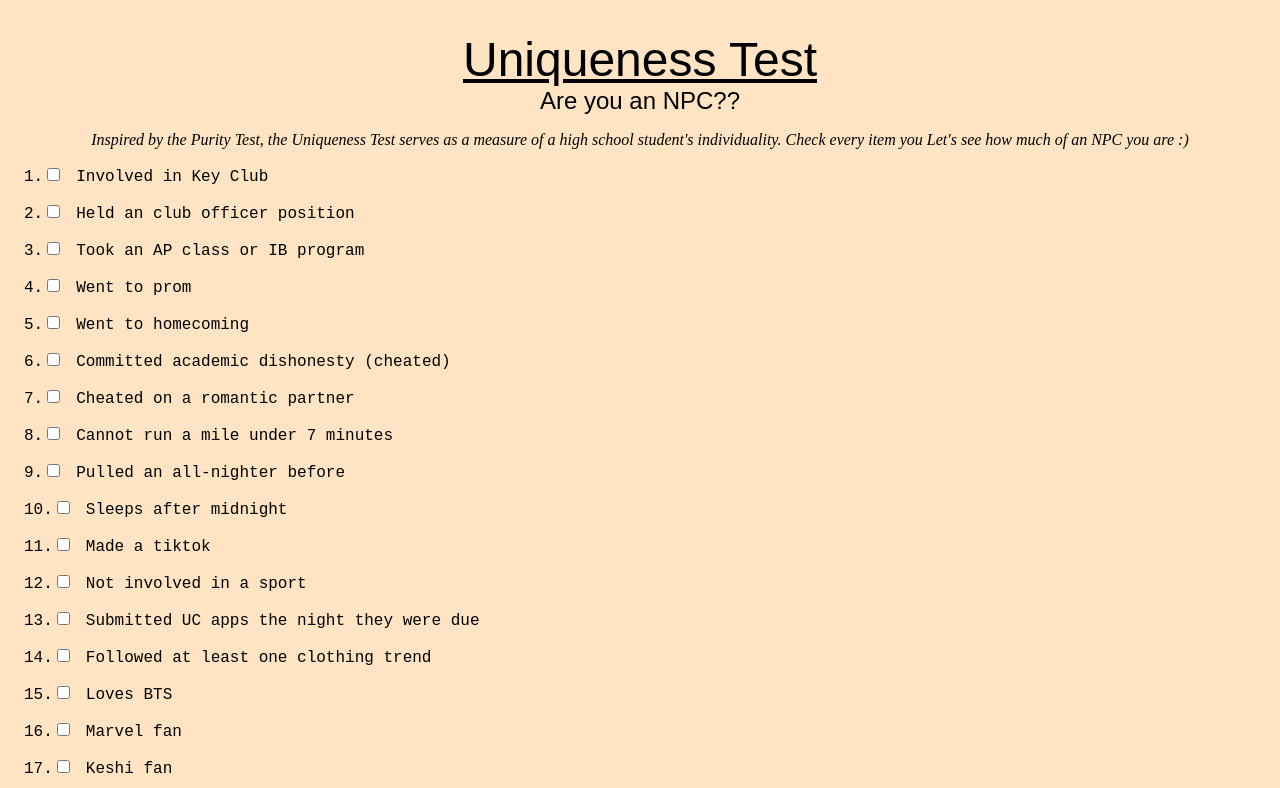
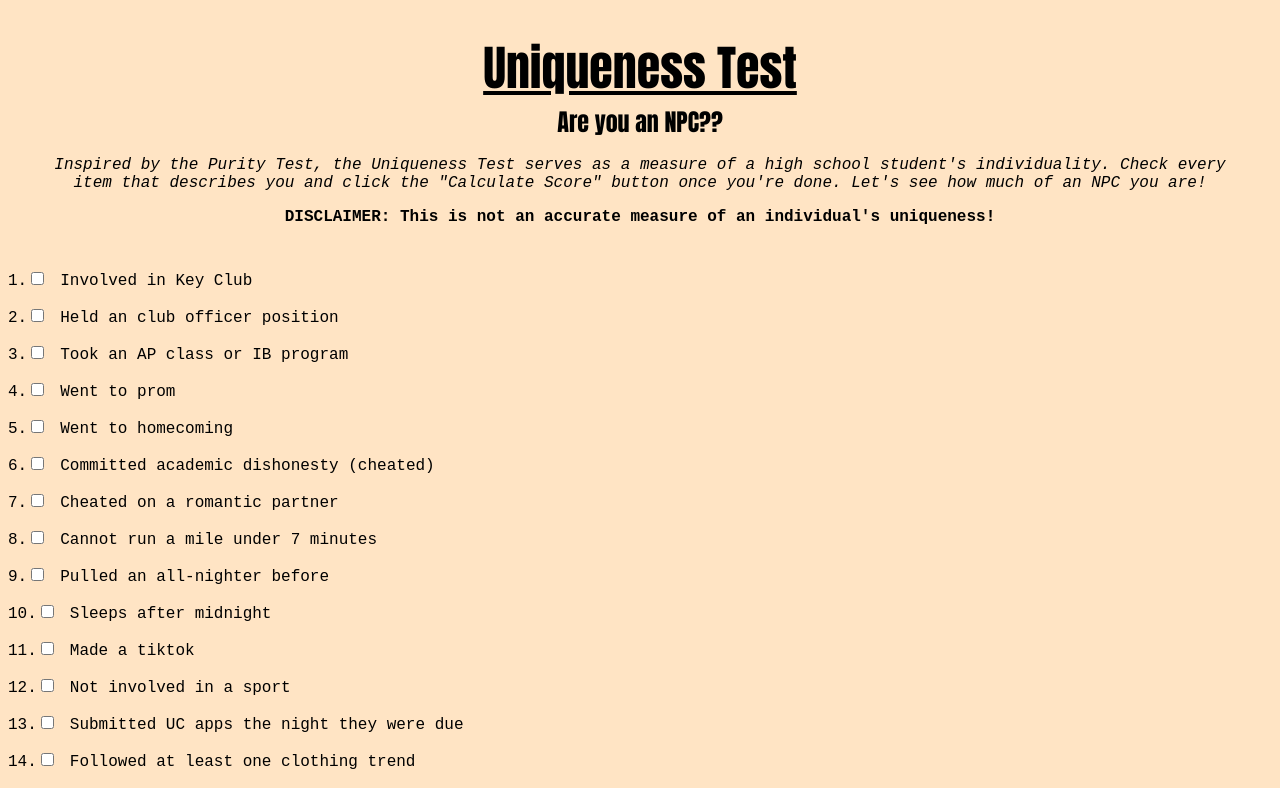
Before and after one commit to trungvu08/UniquenessTest, a React (Create React App) app: page / in a window 1280 px wide. Shown: the top 788 px of the page. Built offline with nearby package versions, Linux system fonts and the light colour scheme.

Commit message:
completed game unless font compatibility fails

```diff
--- a/src/App.css
+++ b/src/App.css
@@ -1,20 +1,29 @@
 body {
-  font-family:monospace;
+  font-family:'Times New Roman', Times, serif;
   background-color:bisque;
 }
 
 h1 {
   text-align: center;
-  font-family:fantasy;
+  font-family:Impact;
   font-size: 3rem;
   font-weight: normal;
   text-decoration-line:underline;
   margin-bottom: 0rem;
 }
 
+h2 {
+  text-align: center;
+  font-family: Verdana;
+  font-size: 2rem;
+  font-weight: normal;
+  margin-top: 0rem;
+  margin-bottom: 0rem;
+}
+
 h4 {
   text-align: center;
-  font-family: fantasy;
+  font-family: Impact;
   font-size: 1.5rem;
   font-weight: normal;
   margin-top: 0rem;
@@ -23,18 +32,18 @@ h4 {
 
 blockquote {
   text-align: center;
-  font-family: cursive;
+  font-family: monospace;
   font-size: 1rem;
   font-style: italic;
   margin-bottom:0.5rem;
 }
 
-form {
+text {
   text-align: left;
   max-width: 30rem;
   margin-left: 1rem;
   font-size: 1rem;
-  font-family:monospace;
+  font-family: monospace;
 }
 
 label {
@@ -48,7 +57,9 @@ input[type="checkbox"] {
 
 p {
   text-align: center;
-  margin: 2rem 0;
+  margin-top: 0rem;
+  font-size: 0.90rem;
+  font-family: monospace;
 }
 
 button[type="submit"] {
--- a/src/App.js
+++ b/src/App.js
@@ -1,6 +1,4 @@
 import React, { useState } from 'react';
-import Button from 'react-bootstrap/Button';
-import Modal from 'react-bootstrap/Modal';
 
 const questions = [
   { id:  1, text: 'Involved in Key Club', value: 1 },
@@ -108,6 +106,7 @@ const questions = [
 function UniquenessTest() {
   const [score, setScore] = useState(100);
   const [selectedAnswers, setSelectedAnswers] = useState([]);
+  const [isRevealed, setIsRevealed] = useState(false); // track reveal state
 
   function handleAnswerSelected(answerId) {
     const answerIndex = selectedAnswers.indexOf(answerId);
@@ -122,13 +121,36 @@ function UniquenessTest() {
     }
   }
 
-  function handleSubmit(event) {
-    event.preventDefault();
-    // navigate to the results page and pass the final score as a prop
-    // or update the state to render the results component here
+  function handleReveal() {
+    setIsRevealed(true); // set reveal state to true
   }
 
   return (
+    <div>
+      {isRevealed ? ( // conditionally render new content if isRevealed is true
+        <div>
+          <h1>
+            Uniqueness Test
+          </h1>
+          <h2>
+            Your score:
+          </h2>
+          <h2 style={{color:'red'}}>
+            {score}
+          </h2>
+          <blockquote style={{textDecorationLine:'underline'}}>
+            What does your score mean?
+          </blockquote>
+          <p>
+            The Uniqueness Test asked you 100 questions to determine your
+            level of uniqueness of a scale of 0 to 100. The closer you
+            are to 100, the more unique you are. The closer to 0 you are,
+            the more of an NPC you are. Ultimately, this game was made for
+            fun and these questions don't actually reflect what makes someone unique
+            or not. You are unique and special regardless of your score :)
+          </p>
+        </div>
+      ) : ( // render current content if isRevealed is false
         <div>
           <h1>
             Uniqueness Test
@@ -138,9 +160,13 @@ function UniquenessTest() {
           </h4>
           <blockquote>
             Inspired by the Purity Test, the Uniqueness Test serves as a measure of a
-        high school student's individuality. Check every item you  Let's see how much of an NPC you are :)
+            high school student's individuality. Check every item that describes you
+            and click the "Calculate Score" button once you're done. Let's see how much of an NPC you are!
           </blockquote>
-      <form onSubmit={handleSubmit}>
+          <blockquote style={{fontStyle:'normal',fontWeight:'bold'}}>
+            DISCLAIMER: This is not an accurate measure of an individual's uniqueness!
+          </blockquote>
+          <text>
             {questions.map(question => (
               <div key={question.id}>
                 <label>
@@ -156,11 +182,12 @@ function UniquenessTest() {
                 </label>
               </div>
             ))}
-        <p>Your score: {score}</p>
-        <button type="submit">
+            <button type="submit" onClick={handleReveal}>
               Calculate Score
             </button>
-      </form>
+          </text>
+        </div>
+      )}
     </div>
   );
 }
```
Lines whose indentation alone changed are shown as unchanged.
